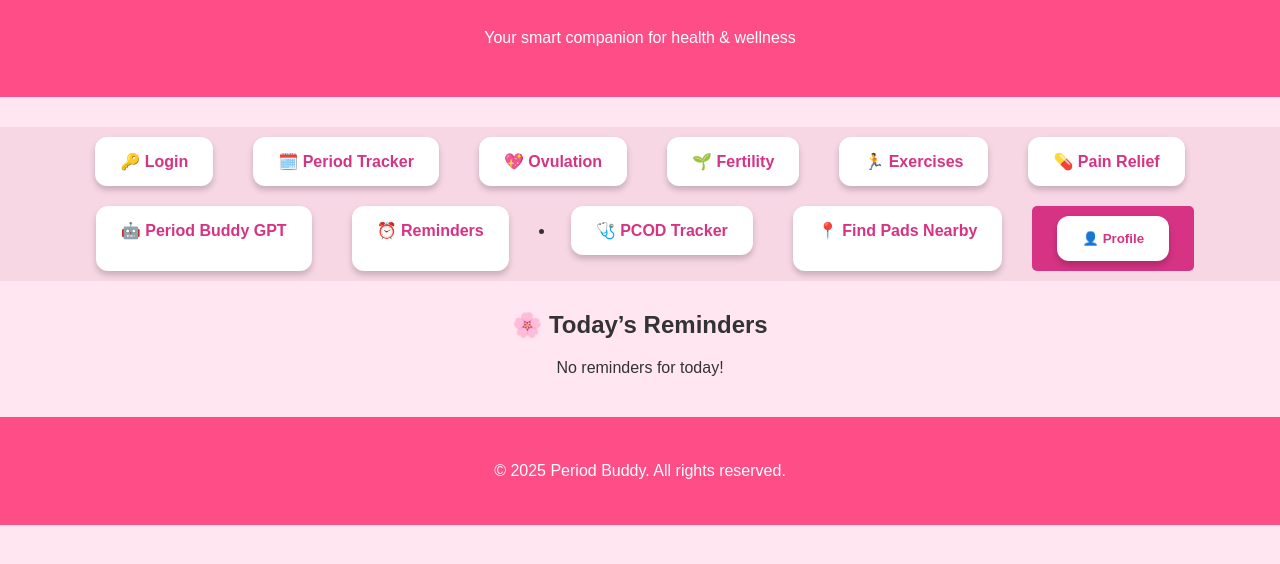
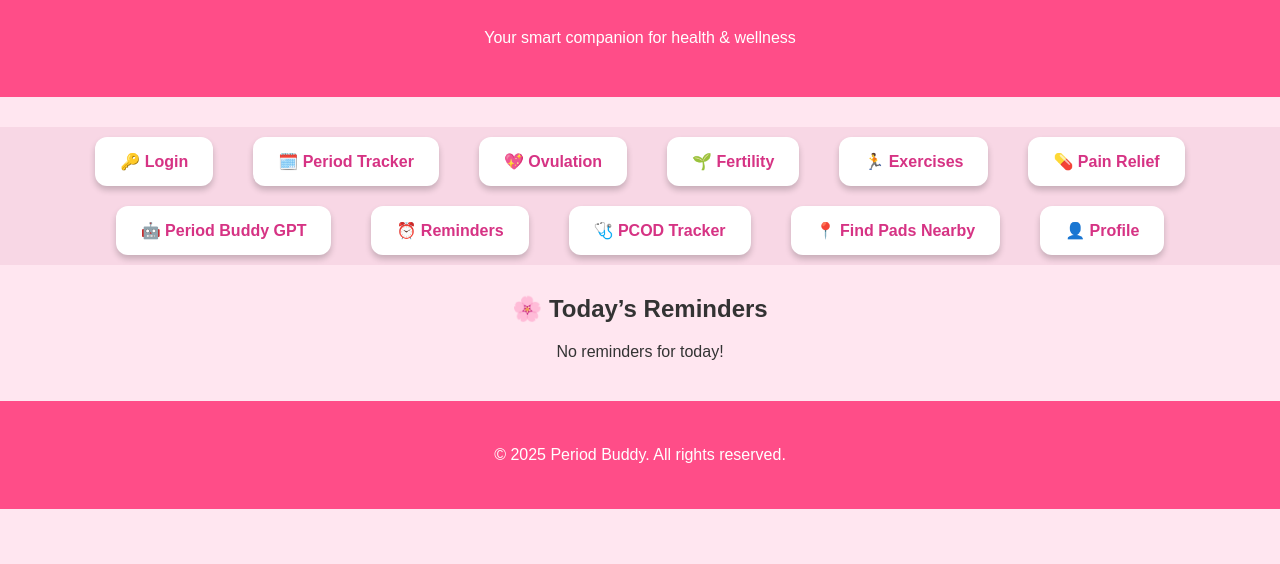
Before and after one commit to Siripuram-Vaishnavi-Goud/Peeriod, a plain HTML site: page index.html in a window 1280 px wide. Shown: the part 122-686 px from the top of the page. Drawn offline with Linux system fonts and the light colour scheme.

Commit message:
Update index.html

```diff
--- a/index.html
+++ b/index.html
@@ -62,9 +62,9 @@
     <a href="pain.html">💊 Pain Relief</a>
     <a href="periodbuddygpt.html">🤖 Period Buddy GPT</a>
     <a href="reminders.html">⏰ Reminders </a>
-    <li><a href="pcod.html">🩺 PCOD Tracker</a></li>
+    <a href="pcod.html">🩺 PCOD Tracker</a>
     <a href="geotag.html">📍 Find Pads Nearby</a>
-    <button><a href="profile.html">👤 Profile</a></button>
+    <a href="profile.html">👤 Profile</a>
 
   </nav>
 <div class="container">
```
